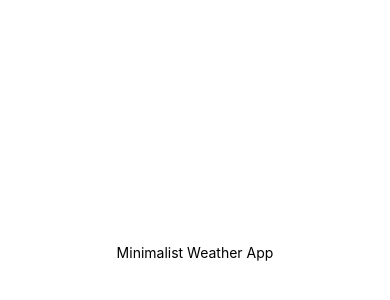
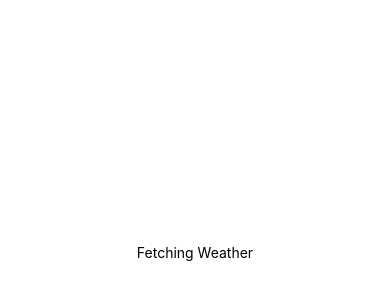
Before and after one commit to cml2377/weather-app-react-native, a React Native app in the folder react-native-weather-app/: screen / in a window 390 px wide. Shown: the part 170-470 px from the top of the page. Built offline with nearby package versions, Linux system fonts and the light colour scheme.

Commit message:
added comment to explain loading state

```diff
--- a/react-native-weather-app/App.js
+++ b/react-native-weather-app/App.js
@@ -3,7 +3,7 @@ import { StyleSheet, Text, View } from 'react-native';
 
 export default class App extends React.Component {
   state = {
-    isLoading: false
+    isLoading: true
   };
 
   render() {
@@ -11,11 +11,14 @@ export default class App extends React.Component {
 
     return (
       <View style={styles.container}>
-        {isLoading ? null : (
+
+        {/* This displays "Fetching Weather" when we make the API request and we are waiting for the response. */}
+        {isLoading ? (<Text>Fetching Weather</Text>) : (
           <View>
             <Text>Minimalist Weather App</Text>
           </View>
         )}
+
       </View>
     );
   }
```
